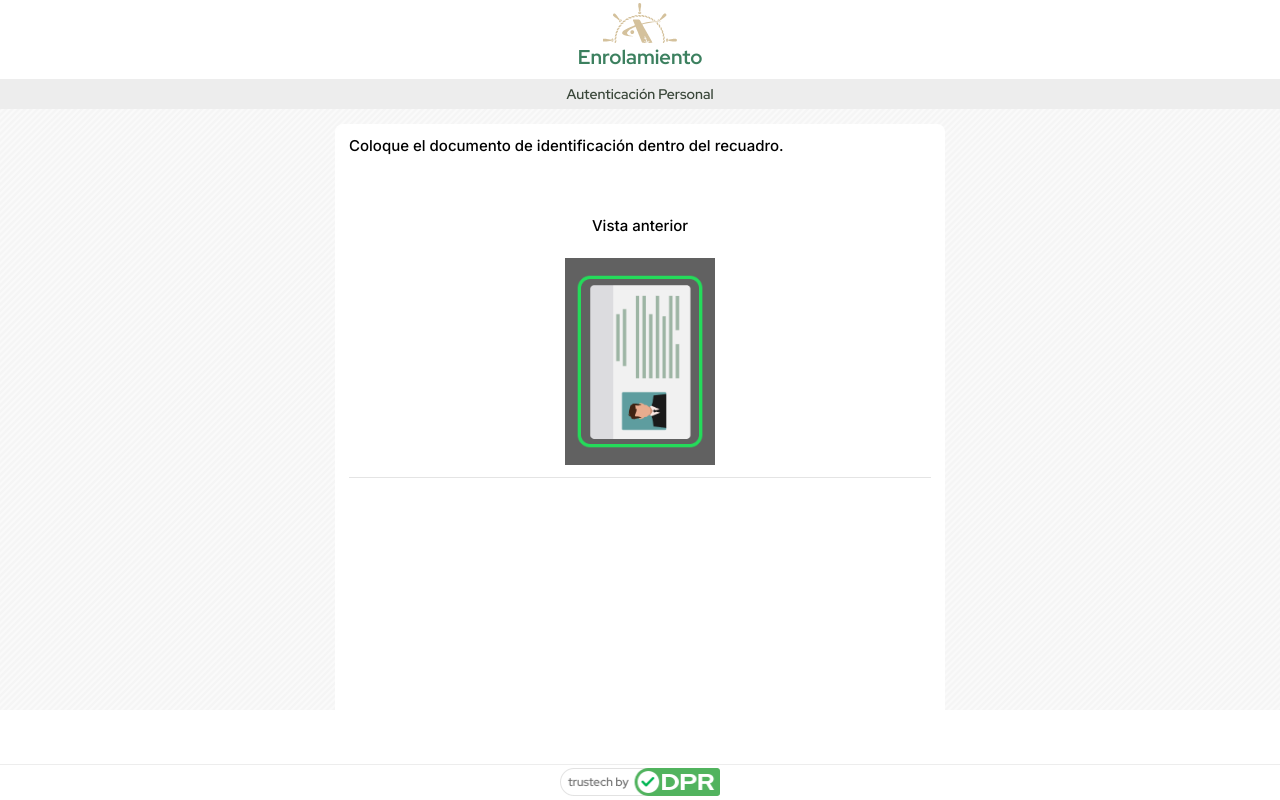
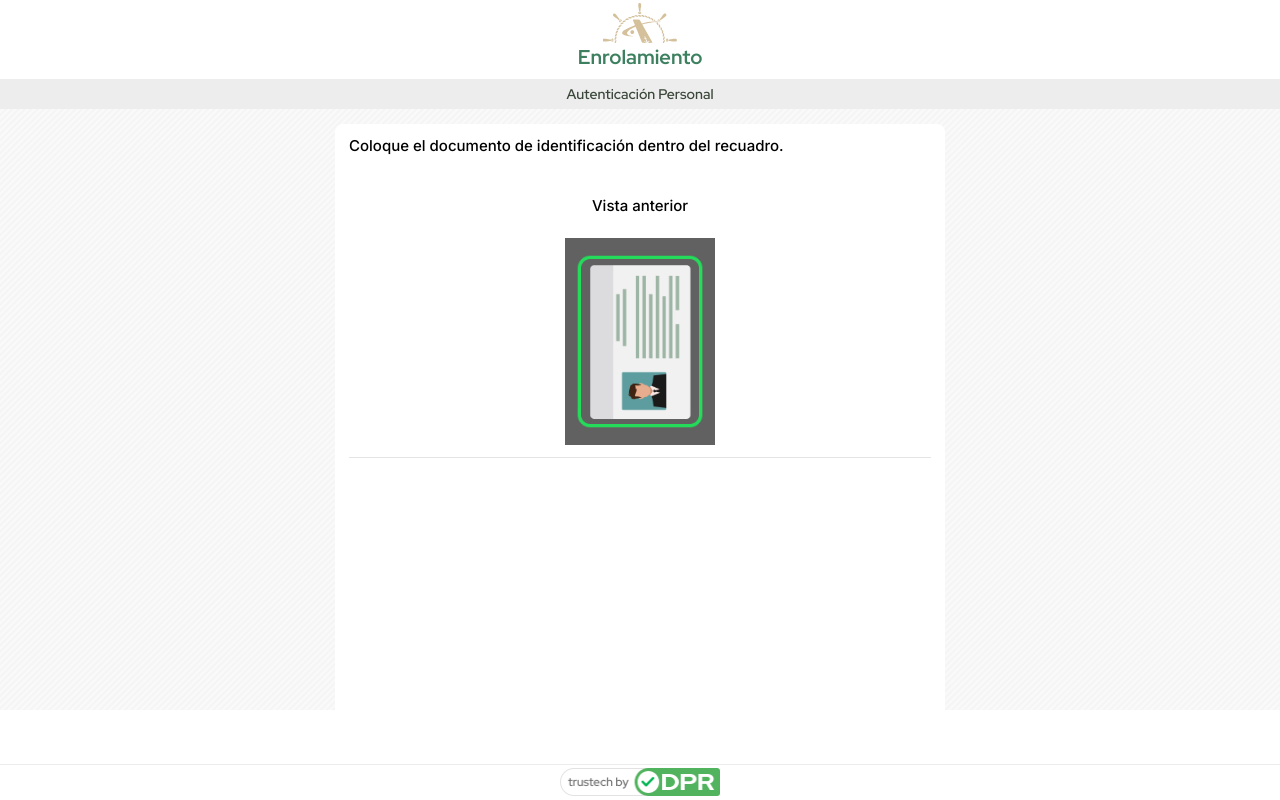
Before and after one commit to Osvaldohb/JumioImpl, a Next.js app: page /imganterior in a window 1280 px wide. Shown: the top 800 px of the page. Built offline with nearby package versions, Linux system fonts and the light colour scheme.

Commit message:
cambios en padding

```diff
--- a/src/app/components/Pages/ImgAnterior/ImgAnterior.css
+++ b/src/app/components/Pages/ImgAnterior/ImgAnterior.css
@@ -75,7 +75,7 @@
 }
 
 .pbutton{
-  padding: 0px 0px 50px 0px;
+  padding: 0px 0px 30px 0px;
 }
 
 .center {
--- a/src/app/components/Pages/ImgAnteriorError/ImgAnteriorError.css
+++ b/src/app/components/Pages/ImgAnteriorError/ImgAnteriorError.css
@@ -75,7 +75,7 @@
 }
 
 .pbutton{
-  padding: 0px 0px 50px 0px;
+  padding: 0px 0px 30px 0px;
 }
 
 .center {
```
